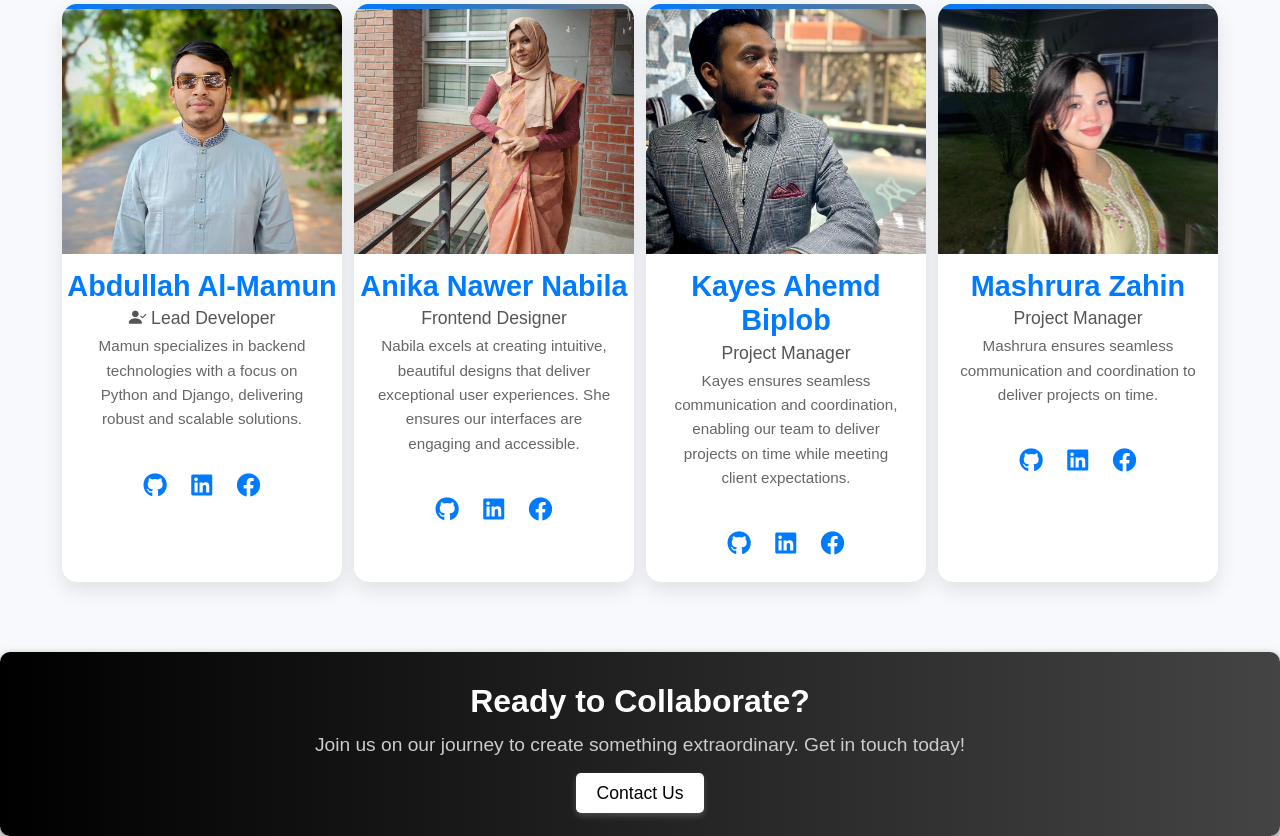
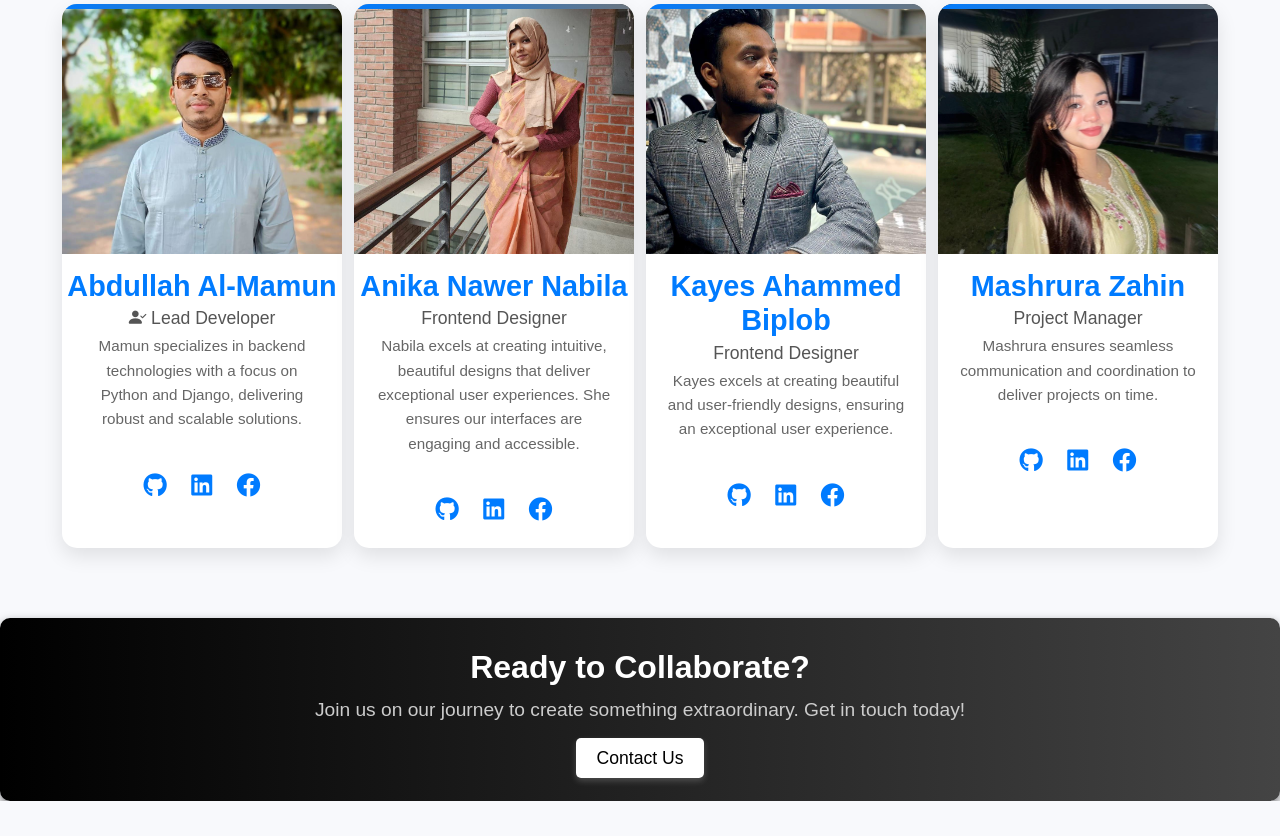
Before and after one commit to Al-Mamuun/CROWD_FUNDING, a Django app: page /about/ in a window 1280 px wide. Shown: the part 540-1376 px from the top of the page. After the commit the page ends 1341 px from the top, so only its background shows below. Run offline with Django 5.2, Linux system fonts and the light colour scheme.

Commit message:
Final Upgrade

```diff
--- a/HomeAPP/views.py
+++ b/HomeAPP/views.py
@@ -270,7 +270,7 @@ def signup(request):
         # Log the user in
         messages.success(request, "Account created successfully!")
         auth_login(request, user)
-        return redirect('user_signin')
+        return redirect('profile_dashboard')
 
     return render(request, "signup/signup.html")
 
--- a/template/Home/home.html
+++ b/template/Home/home.html
@@ -533,7 +533,7 @@ footer {
       <!-- Team Member 3 -->
       <div class="team-member">
           <img src="{% static 'images/kayes.jpg' %}" alt="Team Member 3">
-          <h2>Kayes Ahemd Biplob</h2>
+          <h2>Kayes Ahammed Biplob</h2>
           <h4>Frontend Designer</h4>
           <p>Kayes excels at creating beautiful and user-friendly designs, ensuring an exceptional user experience.</p>
           <div class="social-icons">
--- a/template/our_info/about.html
+++ b/template/our_info/about.html
@@ -220,15 +220,16 @@
          <!-- Team Member 3 -->
       <div class="team-member">
         <img src="{% static 'images/kayes.jpg' %}" alt="Team Member 3">
-            <h2>Kayes Ahemd Biplob</h2>
-            <h4>Project Manager</h4>
-            <p>Kayes ensures seamless communication and coordination, enabling our team to deliver projects on time while meeting client expectations.</p>
+        <h2>Kayes Ahammed Biplob</h2>
+        <h4>Frontend Designer</h4>
+        <p>Kayes excels at creating beautiful and user-friendly designs, ensuring an exceptional user experience.</p>
         <div class="social-icons">
             <a href="https://github.com/KayesBiplob" target="_blank"><i class="fab fa-github"></i></a>
             <a href="https://linkedin.com/" target="_blank"><i class="fab fa-linkedin"></i></a>
-                <a href="http://facebook.com/kayesahmed.biplob" target="_blank"><i class="fab fa-facebook"></i></a>
+            <a href="http://facebook.com/kayesahamed.biplob" target="_blank"><i class="fab fa-facebook"></i></a>
         </div>
     </div>
+
           <!-- Team Member 4 -->
       <div class="team-member">
         <img src="{% static 'images/zahin.jpg' %}" alt="Team Member 4">
```
Also changed, not shown: HomeAPP/models.py (+3 -4 lines), HomeAPP/migrations/0005_rename_date_donation_created_at_and_more.py (added), media/profile_pictures/Kayes_X2AdkWZ.jpg (added), media/projects/disaster.jpg (added), template/navbar.html (line endings or trailing spaces). Lines whose indentation alone changed are shown as unchanged.
